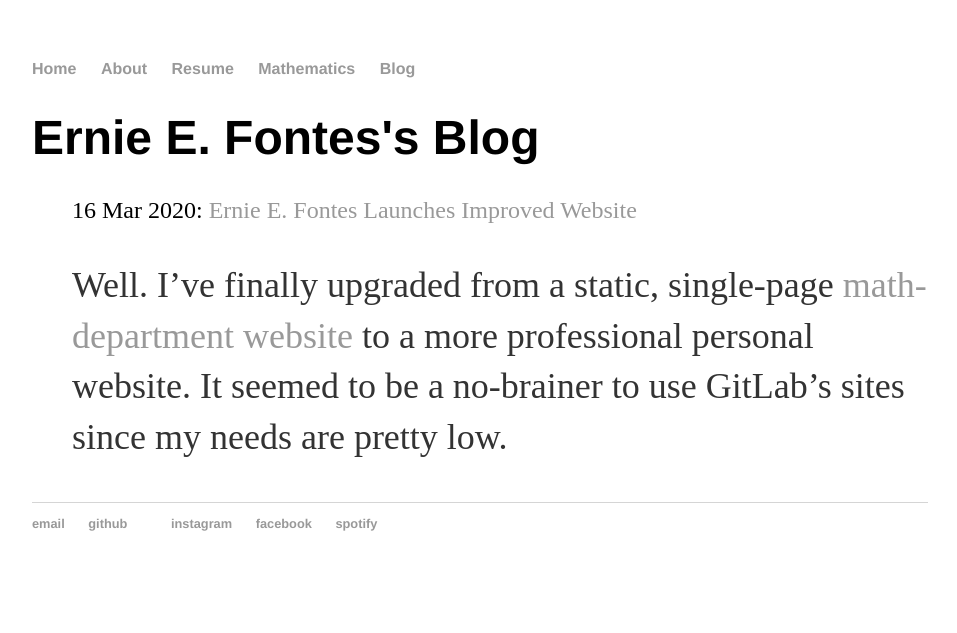
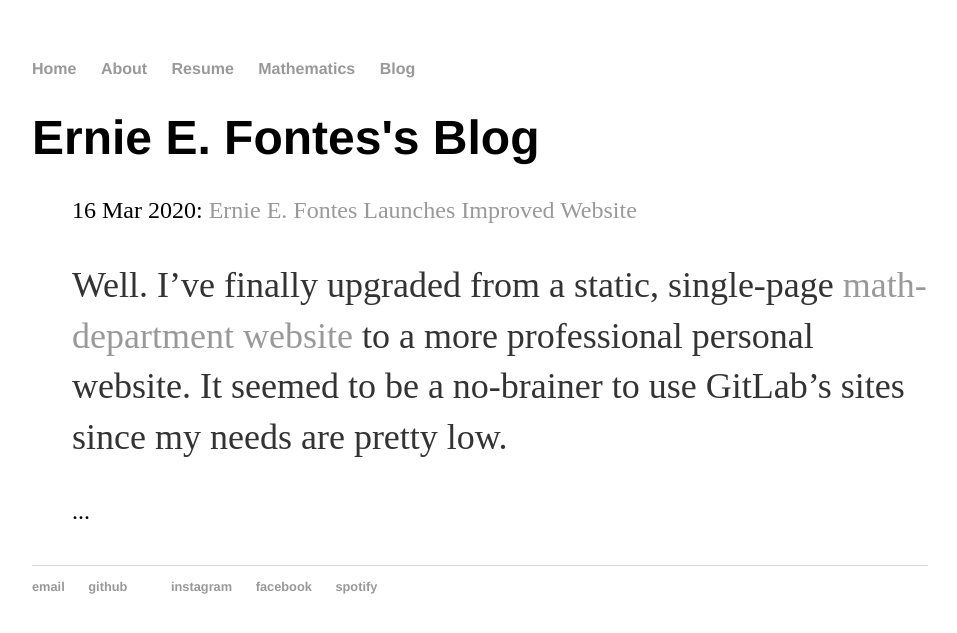
Before and after one commit to erniefontes/erniefontes.github.io, a Jekyll site: the page built from blog/index.html, in a window 1280 px wide. Shown: the top 633 px of the page, without its empty margins (160-1117 px from the left). Built offline with Jekyll 4.4.1, drawn with Linux system fonts in a browser that asks for light colours.

Commit message:
ellipses on blog excerpts

```diff
--- a/blog/index.html
+++ b/blog/index.html
@@ -8,6 +8,6 @@
       {% for post in site.posts %}
         <li><span>{{ post.date | date_to_string }}</span>: <a href="{{
           post.url }}" title = "{{ post.title }}">{{ post.title }}</a>
-        <p> {{ post.excerpt }} </p> </li>
+        <p> {{ post.excerpt }} ... </p> </li>
       {% endfor %}
   </ul>
```
